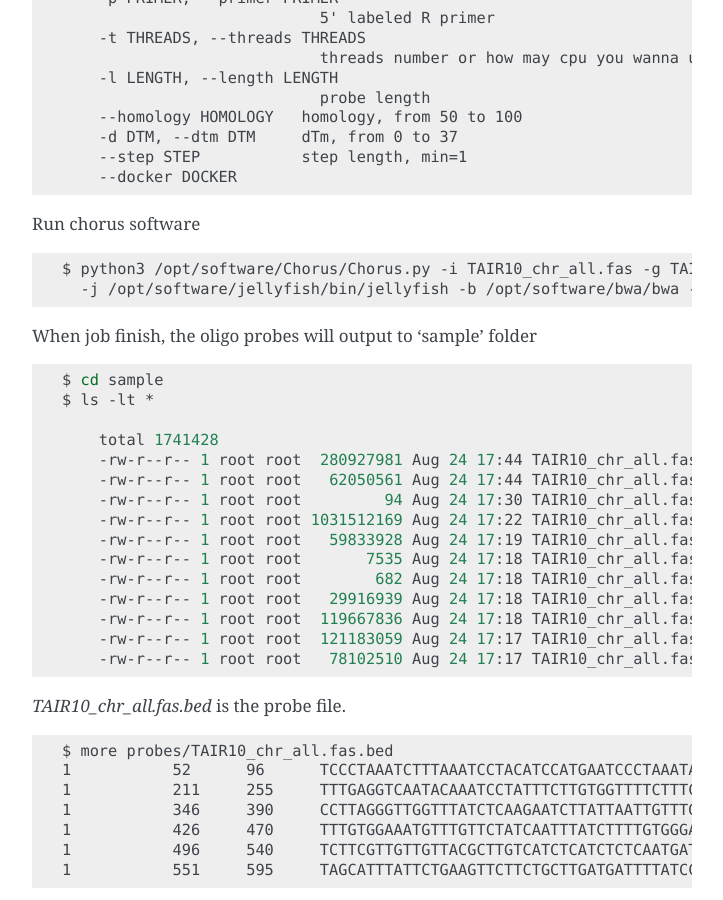
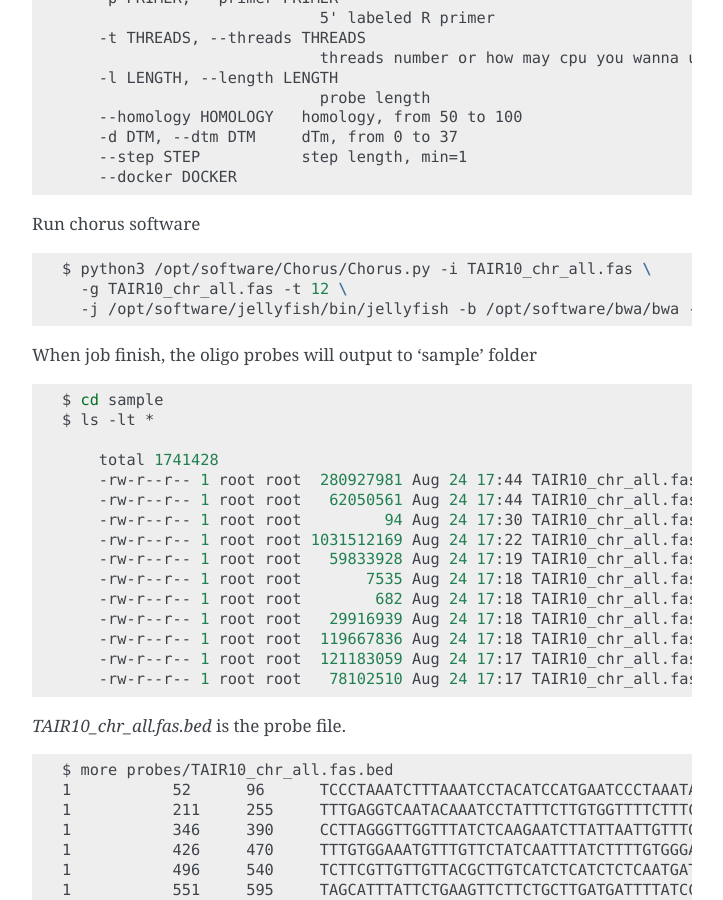
Before and after one commit to forrestzhang/Chorus, a Sphinx documentation site: the page built from docs/tutorial.rst, in a window 1280 px wide and 900 px high, scrolled down 3066 px. Shown: the whole window, without its empty margins (388-1111 px from the left). Built offline with Sphinx 7.4.7, drawn with Linux system fonts in a browser that asks for light colours.

```diff
--- a/docs/index.rst
+++ b/docs/index.rst
@@ -24,4 +24,4 @@ Indices and tables
 * taozhang.org_
 
 .. _taozhang.org: http://taozhang.org
-.. _`Jiming Jiang's Lab`: http://jianglab.horticulture.wisc.edu/
+.. _`Jiming Jiang's Lab`: http://jianglab.plantbiology.msu.edu
--- a/docs/install.rst
+++ b/docs/install.rst
@@ -17,7 +17,8 @@ Download Chorus:
 
     $ docker pull forrestzhang/docker-chorus
 
-    $ docker run -v $PWD:/home/chorus -e CHORUS_USER=$USER -e CHORUS_UID=$UID forrestzhang/docker-chorus -h
+    $ docker run -v $PWD:/home/chorus -e CHORUS_USER=$USER \
+      -e CHORUS_UID=$UID forrestzhang/docker-chorus -h
 
     usage: Chorus [-h] [--version] [-j JELLYFISH] [-b BWA] -g GENOME -i INPUT
               [-s SAVED] [-p PRIMER] [-t THREADS] [-l LENGTH]
--- a/docs/tutorial.rst
+++ b/docs/tutorial.rst
@@ -179,7 +179,8 @@ Run chorus software
 
 .. code-block:: bash
 
-    $ python3 /opt/software/Chorus/Chorus.py -i TAIR10_chr_all.fas -g TAIR10_chr_all.fas -t 12 \
+    $ python3 /opt/software/Chorus/Chorus.py -i TAIR10_chr_all.fas \
+      -g TAIR10_chr_all.fas -t 12 \
       -j /opt/software/jellyfish/bin/jellyfish -b /opt/software/bwa/bwa -s sample
 
 When job finish, the oligo probes will output to 'sample' folder
```
Also changed, not shown: 15 other files.
